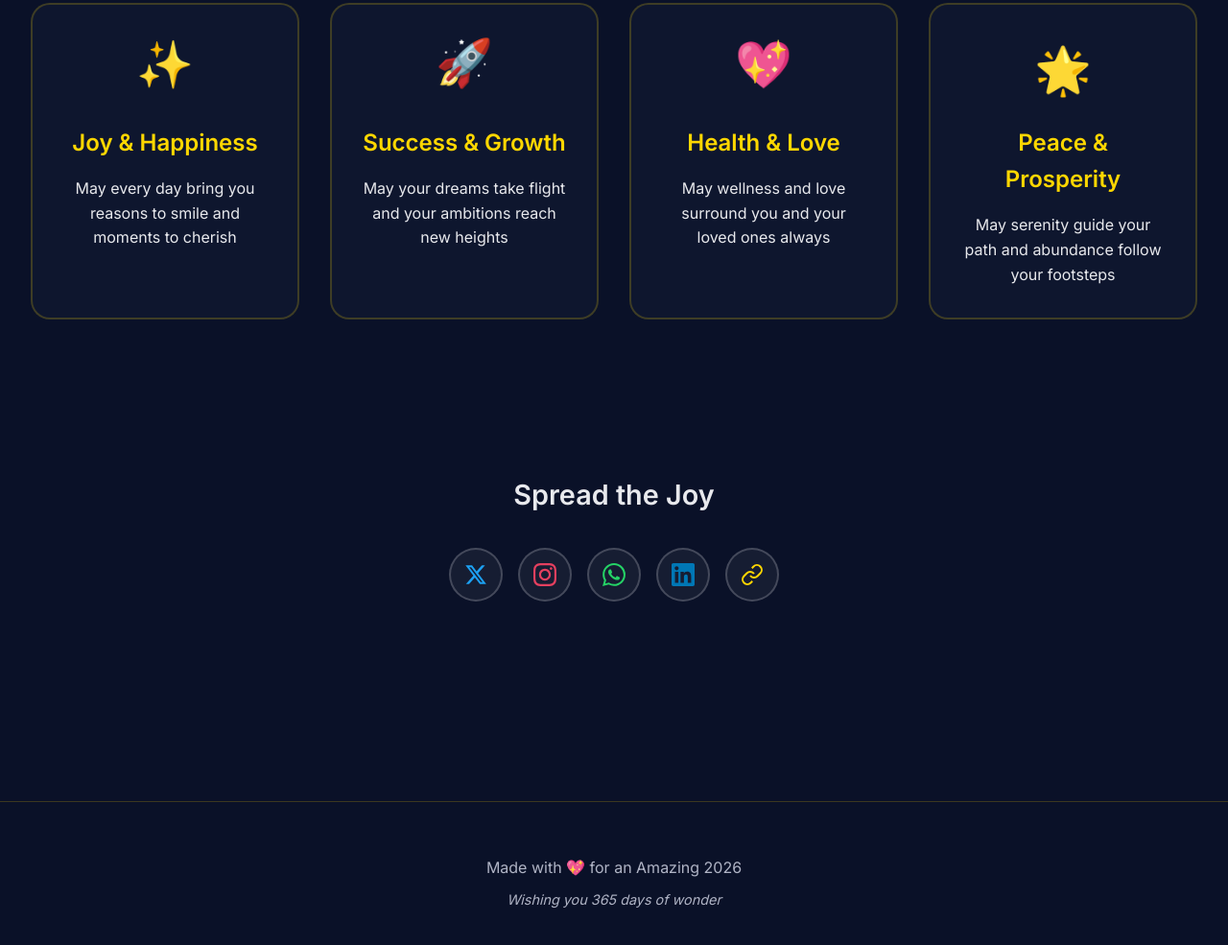
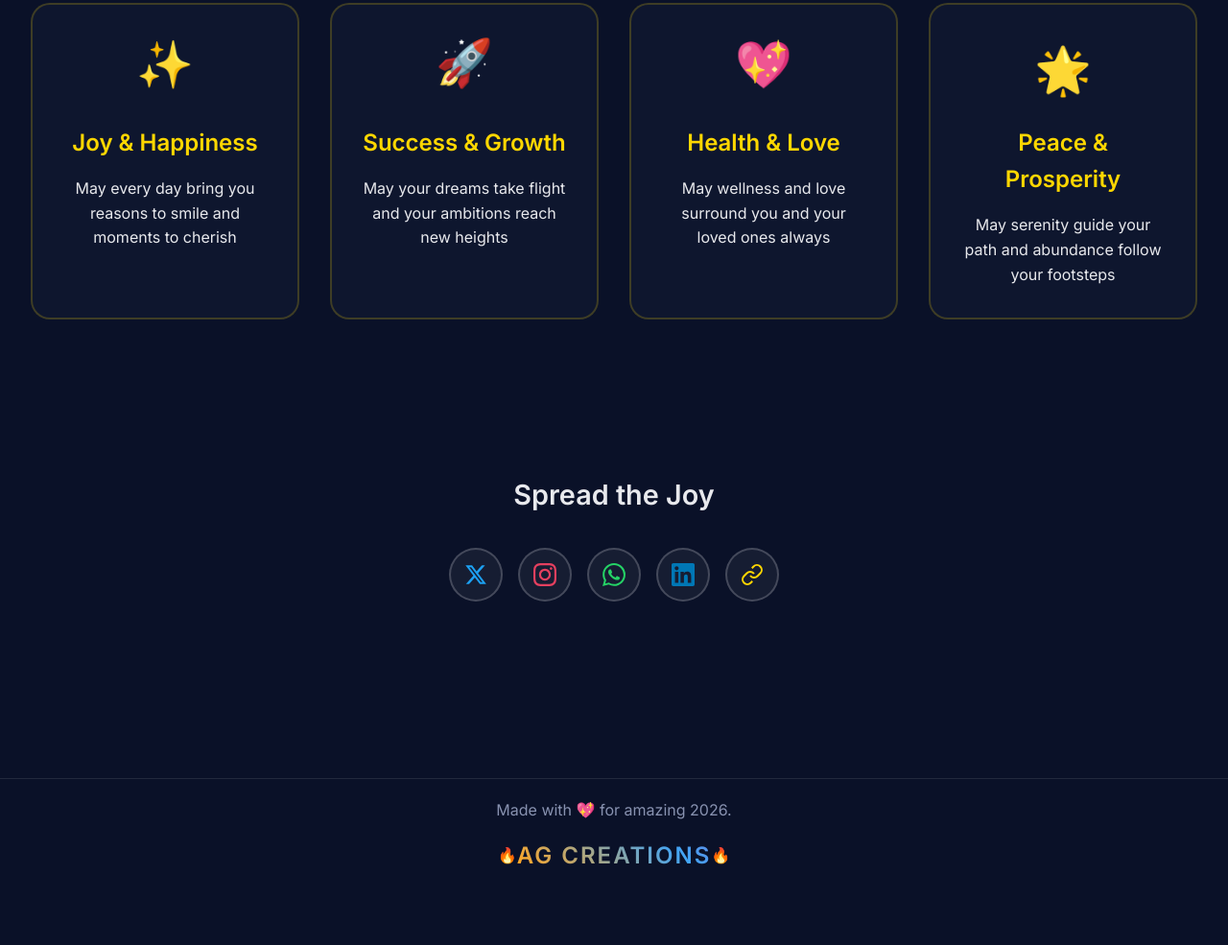
Before and after one commit to Aadarshcode15/Happy-New-Year-2026, a plain HTML site: page index.html in a window 1280 px wide. Shown: the part 1253-2238 px from the top of the page at 96% size. After the commit the page ends 2184 px from the top, so only its background shows below. Drawn offline with nearby package versions, Linux system fonts and the light colour scheme.

Commit message:
footer resolve

```diff
--- a/index.html
+++ b/index.html
@@ -60,7 +60,7 @@
             </div>
 
             <p class="tagline fade-in-up">
-                Embrace New Beginnings, Endless Possibilities
+                Embrace New Beginnings, Endless Possibilities!!
             </p>
 
             <!-- Countdown Timer -->
@@ -163,9 +163,15 @@
     </main>
 
     <!-- Footer -->
-    <footer class="footer">
-        <p>Made with 💖 for an Amazing 2026</p>
-        <p class="footer-note">Wishing you 365 days of wonder</p>
+    <footer>
+        <div class="footer-content">
+            <p>Made with 💖 for amazing 2026.</p>
+            <div class="brand-signature">
+                <span>🔥 </span>
+                <span class="ag-brand"> AG CREATIONS </span>
+                <span> 🔥</span>
+            </div>
+        </div>
     </footer>
 
     <!-- Audio Element - Soft Piano New Year Music -->
--- a/styles.css
+++ b/styles.css
@@ -668,23 +668,52 @@ body {
 }
 
 /* === FOOTER === */
-.footer {
-    text-align: center;
-    padding: var(--spacing-lg) var(--spacing-md);
-    margin-top: var(--spacing-xl);
-    border-top: 1px solid rgba(255, 215, 0, 0.2);
-    color: var(--text-muted);
+footer {
+    margin-top: 40px;
+    padding-top: 20px;
+    padding-bottom: 20px;
+    border-top: 1px solid rgba(255, 255, 255, 0.1);
 }
 
-.footer p {
-    margin: 0.5rem 0;
+.footer-content {
+    text-align: center;
+    color: #8892b0;
 }
 
-.footer-note {
-    font-size: 0.9rem;
-    font-style: italic;
+.footer-content p {
+    margin-bottom: 15px;
 }
 
+.brand-signature {
+    display: flex;
+    justify-content: center;
+    align-items: center;
+}
+
+.ag-brand {
+    font-size: 1.5rem;
+    font-weight: 700;
+    background: linear-gradient(45deg, #ff6b6b, #ee5a24, #ffa726, #42a5f5, #ab47bc);
+    background-size: 300% 300%;
+    -webkit-background-clip: text;
+    -webkit-text-fill-color: transparent;
+    background-clip: text;
+    animation: gradient-shift 3s ease-in-out infinite;
+    letter-spacing: 2px;
+    text-transform: uppercase;
+}
+
+@keyframes gradient-shift {
+
+    0%,
+    100% {
+        background-position: 0% 50%;
+    }
+
+    50% {
+        background-position: 100% 50%;
+    }
+}
 /* === UTILITY CLASSES === */
 .hidden {
     display: none !important;
```
